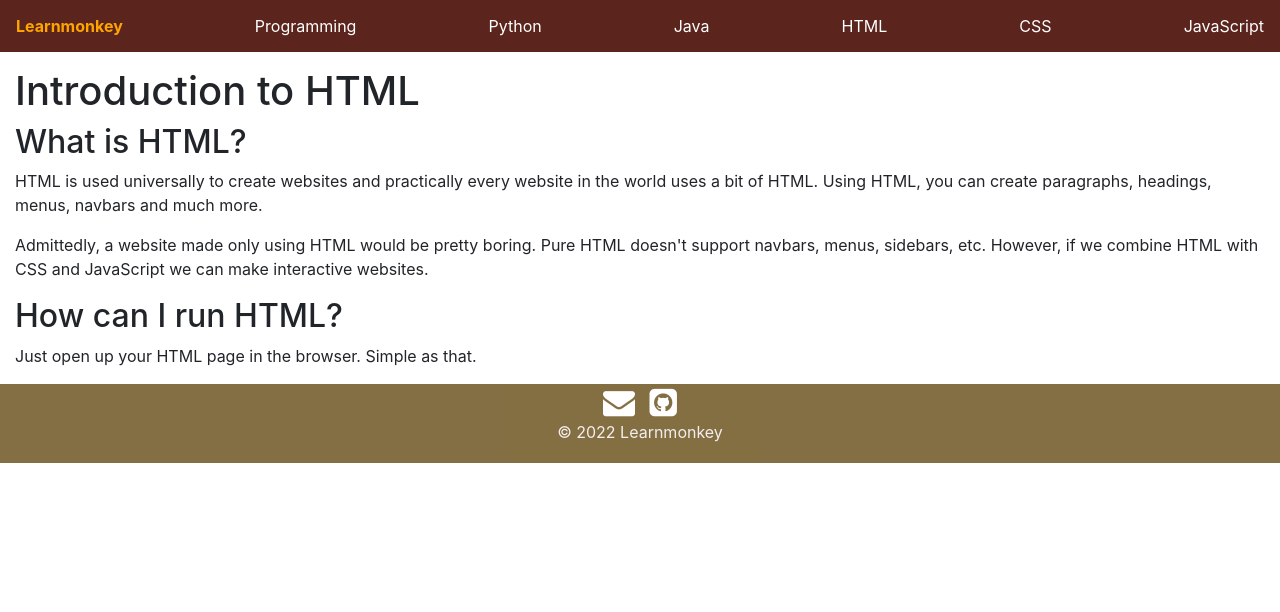
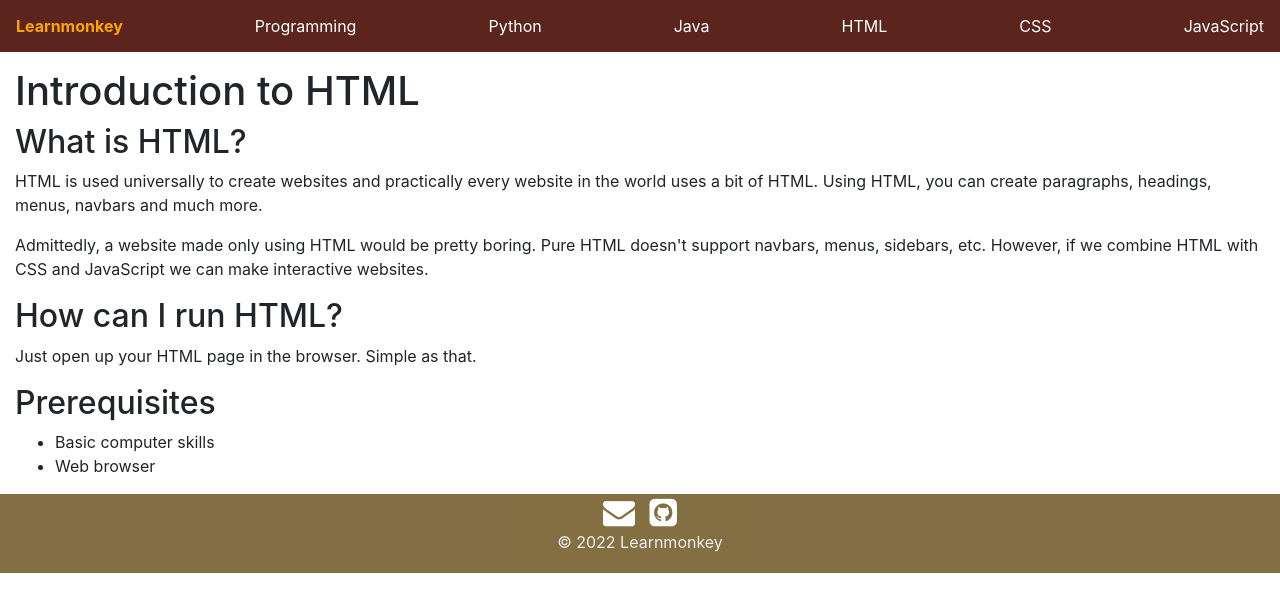
Before and after one commit to learnmonkey/learnmonkey.github.io, a Jekyll site: the page built from programming/html/index.html, in a window 1280 px wide. Shown: the top 612 px of the page. Built offline with Jekyll 4.4.1, drawn with Linux system fonts in a browser that asks for light colours.

Commit message:
HTML prereqs

```diff
--- a/programming/html/index.html
+++ b/programming/html/index.html
@@ -16,3 +16,11 @@ layout: default
     <h2>How can I run HTML?</h2>
     <p>Just open up your HTML page in the browser. Simple as that.</p>
 </section>
+
+<section>
+    <h2>Prerequisites</h2>
+    <ul>
+        <li>Basic computer skills</li>
+        <li>Web browser</li>
+    </ul>
+</section>
```
